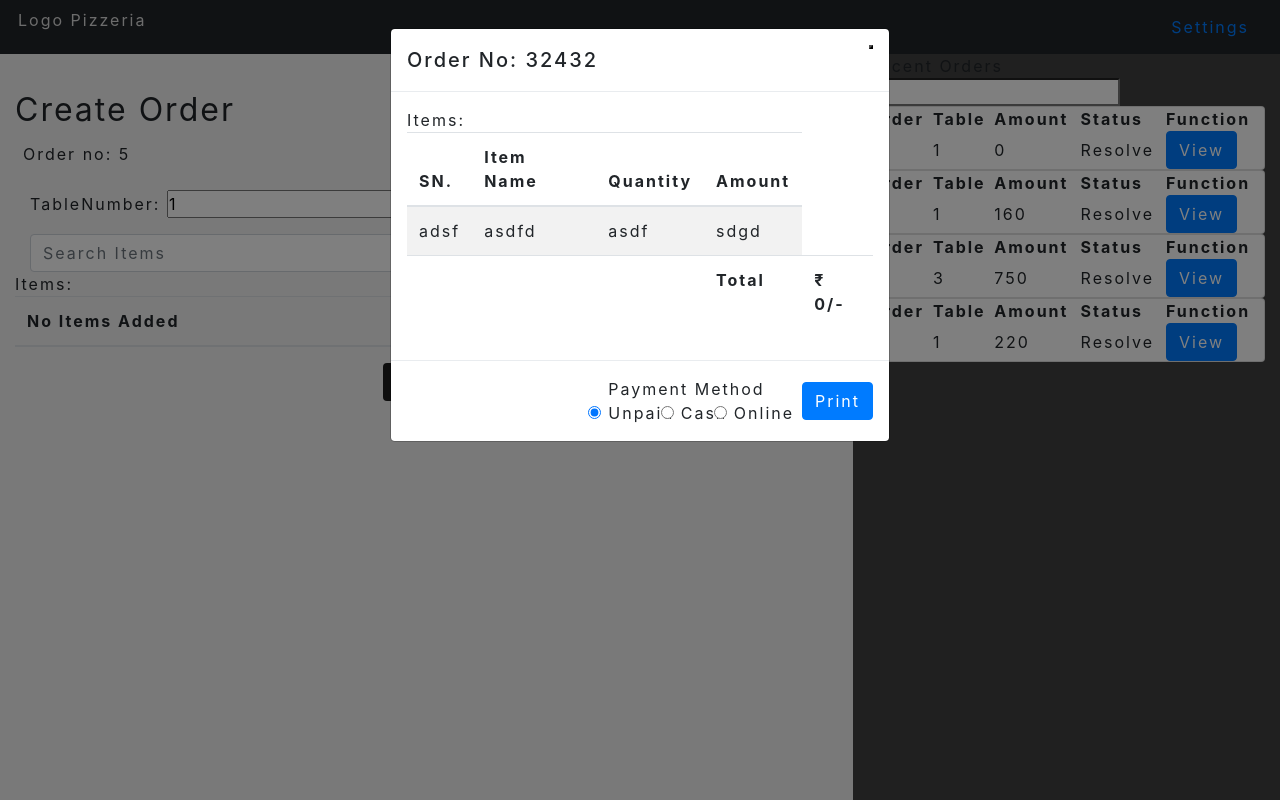
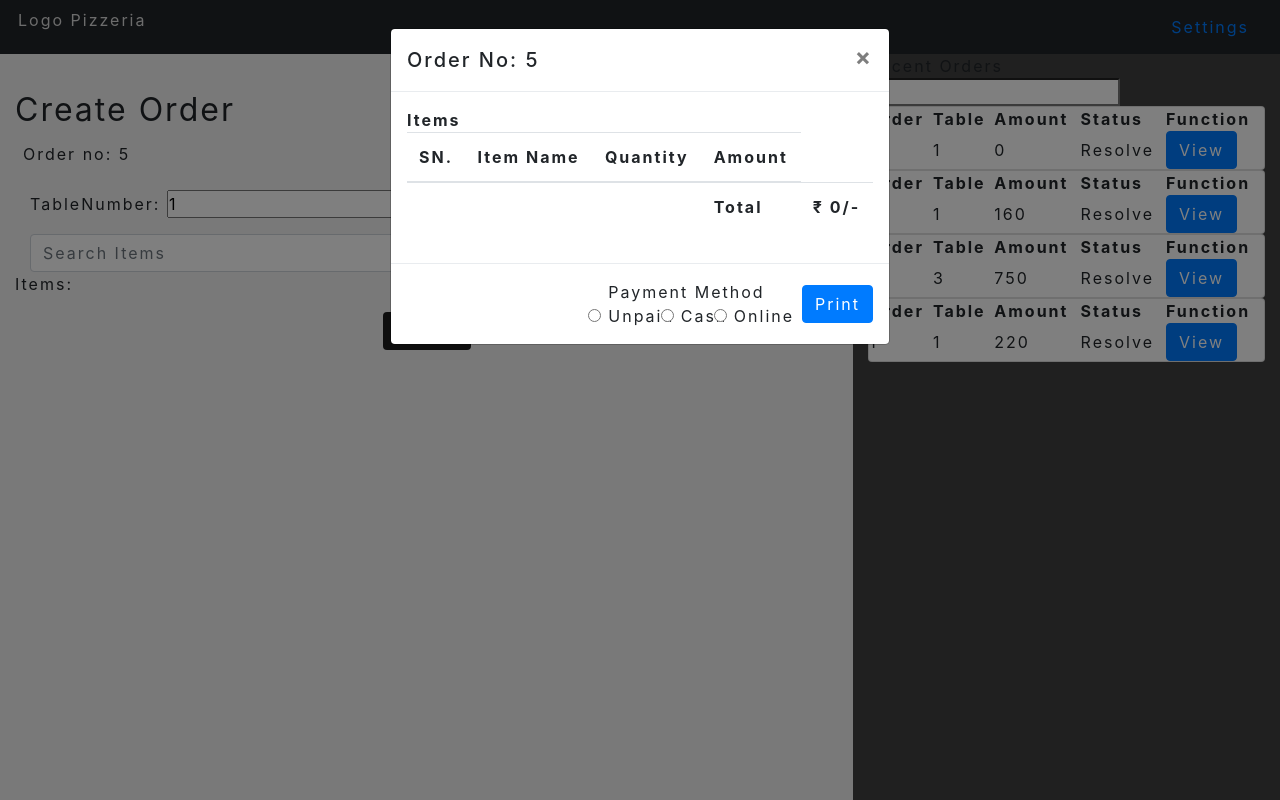
Before and after one commit to iamu985/Order-Tracking-Software, a Django app: page /create-order/4 in a window 1280 px wide, after a click on "View". Run offline with Django 4.2, Linux system fonts and the light colour scheme; data comes from the database, SQL or seed files in the repository; both versions use the stored data as it was after the commit; data that the repository does not hold is empty; parts of the project's set-up code (start-up, migrations or seed data) failed here and were passed over; some libraries are stand-ins or nearby versions.

Commit message:
update/issue: add items to modal/need to click view button twice to render the item data

```diff
--- a/core/billing/templates/partials/modal-recent-order.html
+++ b/core/billing/templates/partials/modal-recent-order.html
@@ -7,16 +7,16 @@
         <div class="modal-content custom-modal">
             <!-- Modal header, body, and footer go here -->
             <div class="modal-header">
-                <h5 class="modal-title">Order No: 32432</h5>
+                <h5 class="modal-title">Order No: {{ order.id }}</h5>
                 <button type="button"
-                        class="btn-close"
+                        class="close"
                         data-bs-dismiss="modal"
-                        aria-label="Close"></button>
+                        aria-label="Close">&times;</button>
             </div>
             <div class="modal-body">
                 <div class="overflow-auto">
                     <!-- Scrollable content goes here -->
-                    Items:
+                    <b>Items</b>
                     <table class="table table-striped" id="add-items-target">
                         <thead>
                             <tr>
@@ -27,12 +27,14 @@
                             </tr>
                         </thead>
                         <tbody>
+                            {% for orderitem in order.orderitem_set.all %}
                             <tr>
-                                <td>adsf</td>
-                                <td>asdfd</td>
-                                <td>asdf</td>
-                                <td>sdgd</td>
+                                <td>{{ forloog.counter }}</td>
+                                <td>{{ orderitem.item.name }}</td>
+                                <td>{{ orderitem.quantity }}</td>
+                                <td>{{ orderitem.item.price }}</td>
                             </tr>
+                            {% endfor %}
                         </tbody>
                         <tfoot>
                             <tr>
--- a/core/billing/templates/partials/recent-orders.html
+++ b/core/billing/templates/partials/recent-orders.html
@@ -23,8 +23,10 @@
                       class="btn btn-primary"
                       data-bs-toggle="modal"
                       data-bs-target="#myModal"
-                      hx-post=""
-                      hx-trigger="click changed">View</button>
+                      hx-get="{% url 'billing:modal_view' order.id %}"
+                      hx-trigger="click"
+                      hx-target="#add-items-target"
+                      >View</button>
             </td>
           </tr>
         </table>
--- a/core/billing/views.py
+++ b/core/billing/views.py
@@ -240,6 +240,7 @@ def remove_order():
 def modal_view(request, order_id):
     logger.debug('Function: modal_view')
     order = Order.objects.get(pk=order_id)
+    logger.debug(f'Got order: {order.id} Reqeuested Order: {order_id}')
     context = {
         'order': order,
     }
```
Also changed, not shown: core/db.sqlite3, 2 other files.
